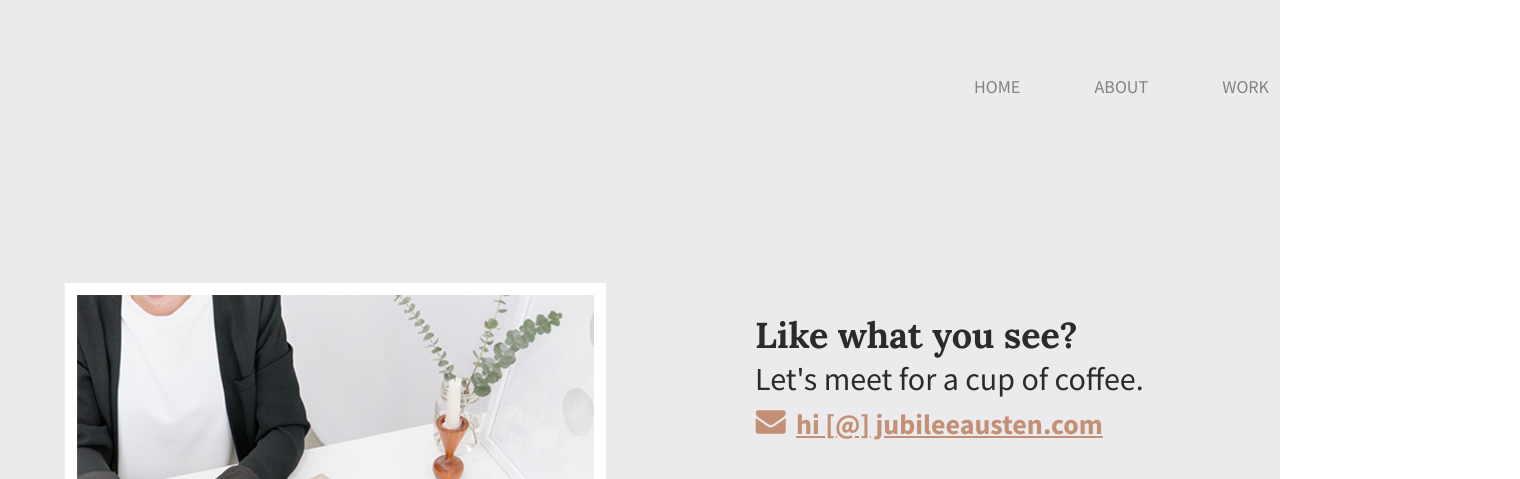
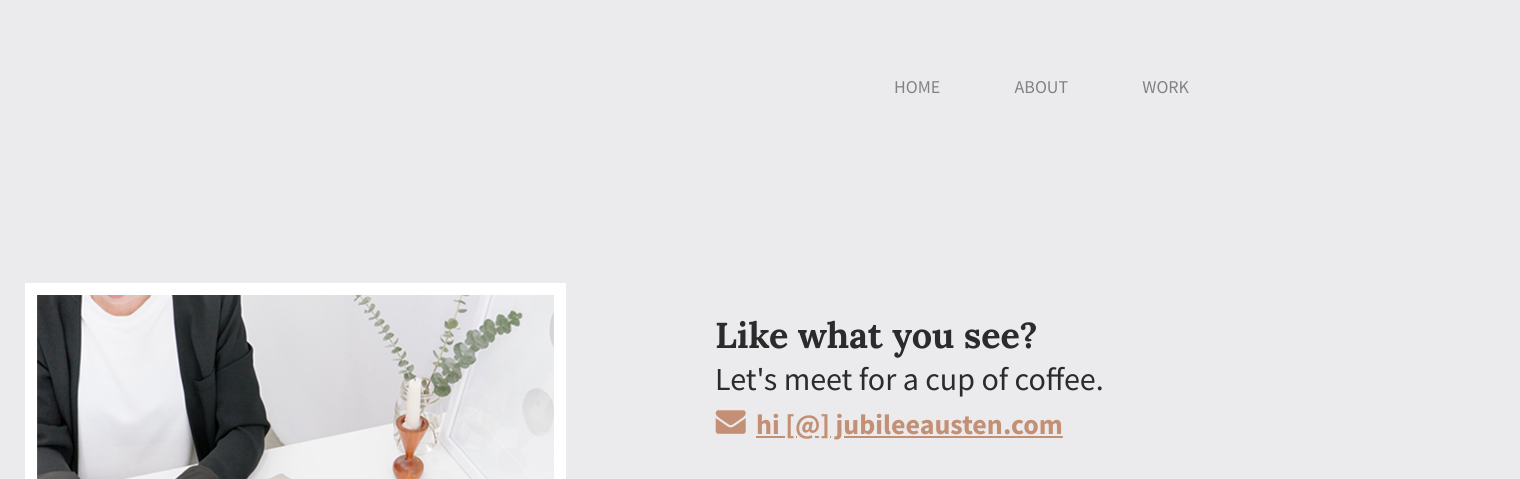
Before and after one commit to yjbaek1011/Jubilee-Austen-Project, a plain HTML site: page contact/contact.html in a window 1280 px wide. Shown: the top 479 px of the page, 1520 px wide, since content can reach past the window. Drawn offline with Linux system fonts and the light colour scheme.

Commit message:
Add files

```diff
--- a/contact/contact.html
+++ b/contact/contact.html
@@ -18,7 +18,14 @@
       rel="stylesheet"
       type="text/css"
     />
+    </head>
 
+    <div class="full-width">
+      <div class="half-width">
+      <h1></h1>
+    </div>
+
+    <div class="half-width">
       <nav>
         <ul>
           <li><a href="../index.html">Home</a></li>
@@ -26,7 +33,9 @@
           <li><a href="../work/work.html">Work</a></li>
         </ul>
       </nav>
-  </head>
+    </div>
+
+
     <body>
     <footer id="contact">
       <div class="full-width">
--- a/css/main.css
+++ b/css/main.css
@@ -6,7 +6,7 @@ body {
 
 /**** GRID ****/
 .full-width {
-  width: 1200px;
+  width: 1520px;
   margin: 0 auto;
   overflow: auto;
 }
```
Also changed, not shown: about/about.html (+15 -4 lines), work/work.html (+9 -1 lines). Lines whose indentation alone changed are shown as unchanged.
